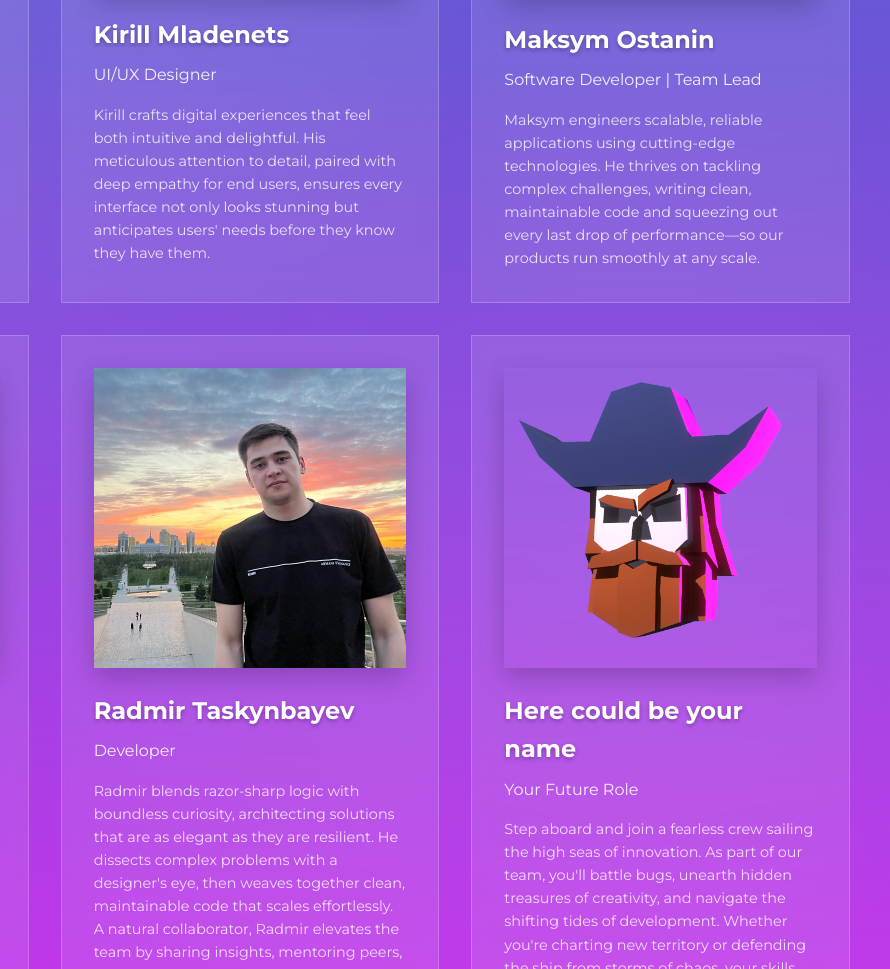
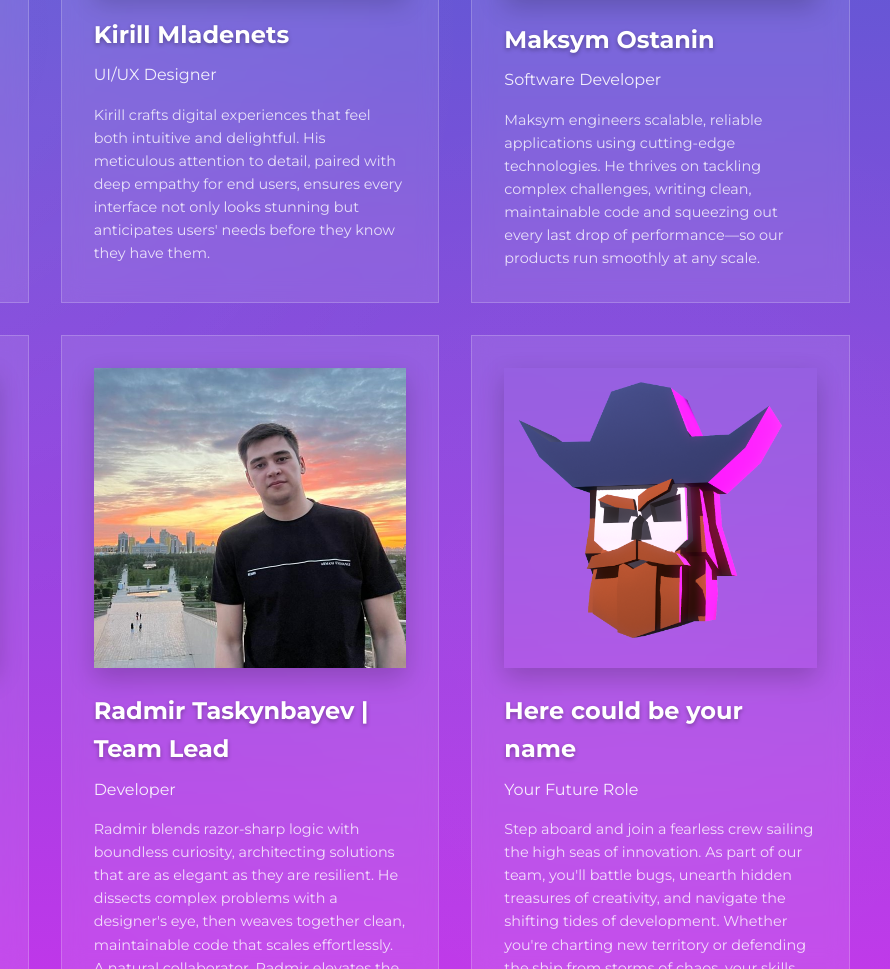
Before and after one commit to radmirtask/castaway-studios-website, an Astro site: page /team in a window 1280 px wide. Shown: the part 802-1771 px from the top of the page, 390-1280 px from the left. Built offline with nearby package versions, Linux system fonts and the light colour scheme; Astro itself is replaced by a stand-in of ours.

Commit message:
Update team member roles in index.astro

```diff
--- a/src/pages/team/index.astro
+++ b/src/pages/team/index.astro
@@ -56,7 +56,7 @@ import captainSrc from '../../../public/home/hero/Captain_Bootycall-v1.png';
           <div class="team-member">
               <img src={Maks.src} alt="Maksym" class="member-image">
               <h3 class="member-name">Maksym Ostanin</h3>
-              <p class="member-role">Software Developer | Team Lead</p>
+              <p class="member-role">Software Developer</p>
               <p class="member-description">
                 Maksym engineers scalable, reliable applications using cutting-edge technologies. He thrives on tackling complex challenges, writing clean, maintainable code and squeezing out every last drop of performance—so our products run smoothly at any scale.              </p>
           </div>
@@ -71,7 +71,7 @@ import captainSrc from '../../../public/home/hero/Captain_Bootycall-v1.png';
 
           <div class="team-member">
               <img src={Radmir.src} alt="Radmir" class="member-image">
-              <h3 class="member-name">Radmir Taskynbayev</h3>
+              <h3 class="member-name">Radmir Taskynbayev  | Team Lead</h3>
               <p class="member-role">Developer</p>
               <p class="member-description">
                 Radmir blends razor-sharp logic with boundless curiosity, architecting solutions that are as elegant as they are resilient. He dissects complex problems with a designer's eye, then weaves together clean, maintainable code that scales effortlessly. A natural collaborator, Radmir elevates the team by sharing insights, mentoring peers, and constantly pushing the envelope of what our technology can achieve.
```
